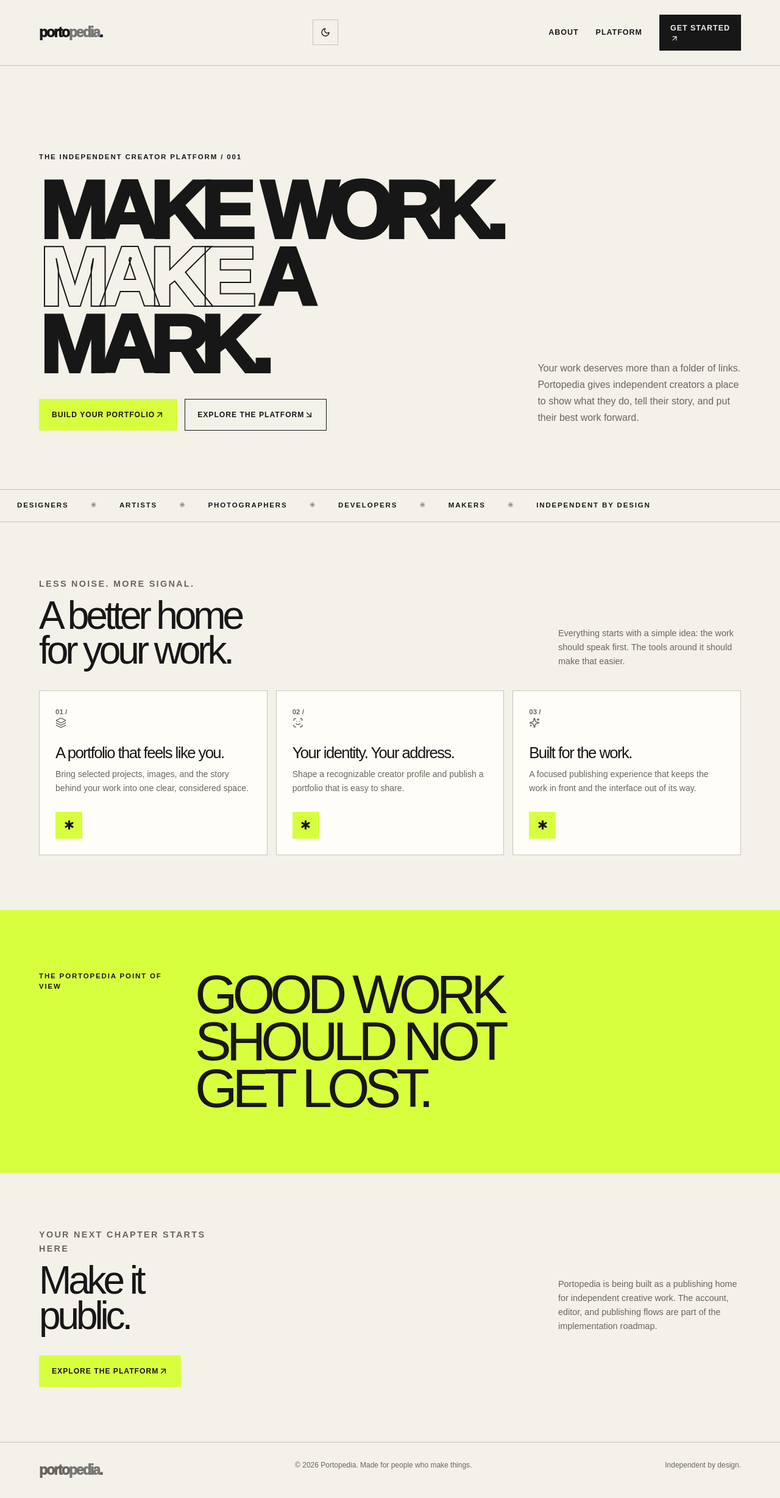
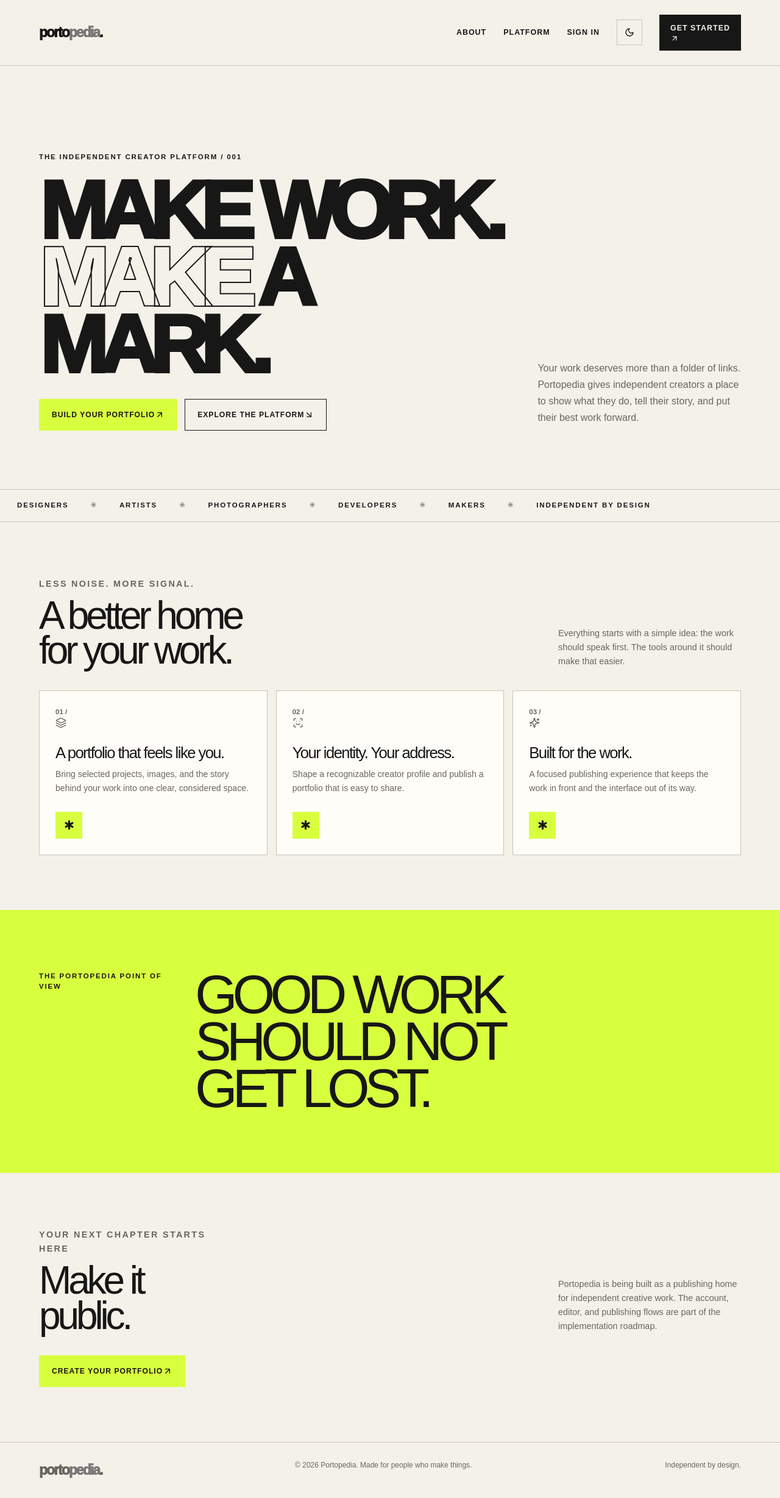
Before and after one commit to hehemeko1-coder/portopedia-, a Next.js app in the folder apps/web/: page / in a window 1280 px wide. Shown: the whole page at 61% size. Built offline with nearby package versions, Linux system fonts and the light colour scheme.

Commit message:
feat(web): connect landing page calls to account creation and sign-in

```diff
--- a/apps/web/src/app/page.tsx
+++ b/apps/web/src/app/page.tsx
@@ -1,5 +1,6 @@
 import { ArrowDownRight, ArrowUpRight, Asterisk, Layers3, ScanFace, Sparkles } from "lucide-react";
 import { ThemeToggle } from "./theme-toggle";
+import Link from "next/link";
 
 const capabilities = [
   {
@@ -27,11 +28,12 @@ export default function HomePage() {
     <main className="site-shell">
       <header className="site-header">
         <a className="wordmark" href="/" aria-label="Portopedia home">porto<span>pedia</span><b>.</b></a>
-        <ThemeToggle />
         <nav className="nav-links" aria-label="Main navigation">
           <a href="#about">About</a>
           <a href="#features">Platform</a>
-          <a className="nav-cta" href="#get-started">Get started <ArrowUpRight size={14} aria-hidden="true" /></a>
+          <Link href="/login">Sign in</Link>
+          <ThemeToggle />
+          <Link className="nav-cta" href="/register">Get started <ArrowUpRight size={14} aria-hidden="true" /></Link>
         </nav>
       </header>
 
@@ -40,7 +42,7 @@ export default function HomePage() {
           <p className="eyebrow">The independent creator platform / 001</p>
           <h1 id="hero-title">MAKE WORK.<br /><em>MAKE</em> A MARK.</h1>
           <div className="hero-actions">
-            <a className="button-primary" href="#get-started">Build your portfolio <ArrowUpRight size={16} aria-hidden="true" /></a>
+            <Link className="button-primary" href="/register">Build your portfolio <ArrowUpRight size={16} aria-hidden="true" /></Link>
             <a className="button-secondary" href="#features">Explore the platform <ArrowDownRight size={16} aria-hidden="true" /></a>
           </div>
         </div>
@@ -79,7 +81,7 @@ export default function HomePage() {
           <div><p className="eyebrow">Your next chapter starts here</p><h2>Make it<br />public.</h2></div>
           <p>Portopedia is being built as a publishing home for independent creative work. The account, editor, and publishing flows are part of the implementation roadmap.</p>
         </div>
-        <a className="button-primary" href="#features">Explore the platform <ArrowUpRight size={16} aria-hidden="true" /></a>
+        <Link className="button-primary" href="/register">Create your portfolio <ArrowUpRight size={16} aria-hidden="true" /></Link>
       </section>
 
       <footer className="site-footer">
```
